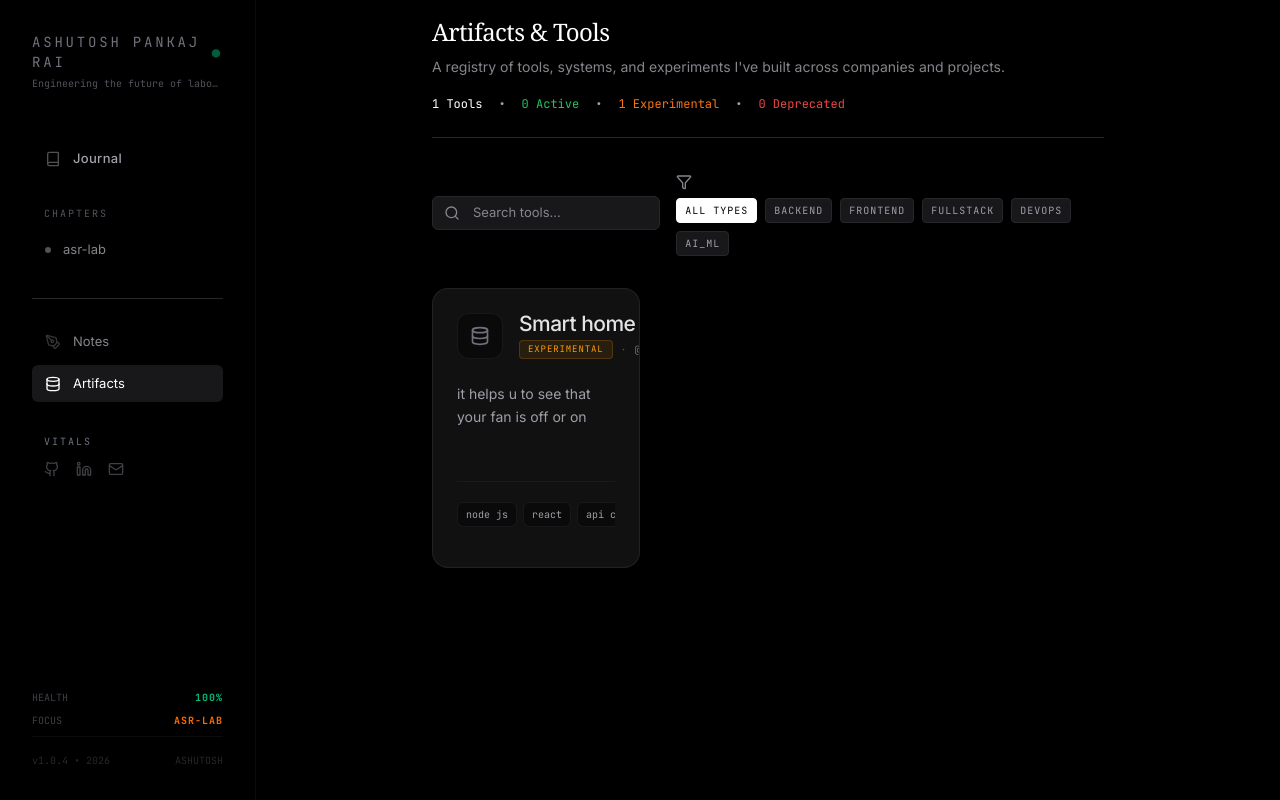
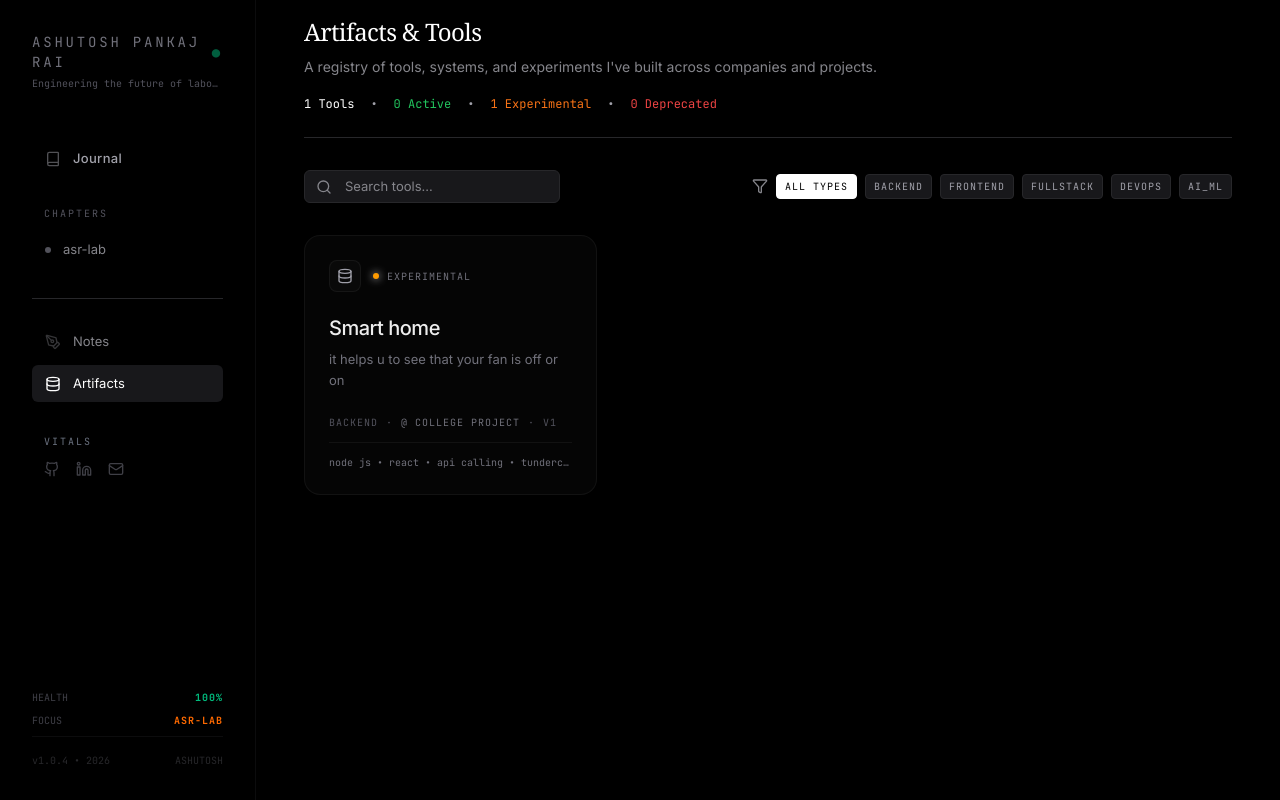
Before and after one commit to Ashurai84/ASR_LABS, a React (Vite) app in the folder frontend/: page / in a window 1280 px wide. Both pictures are taken after a click on the button "Artifacts". Built offline with nearby package versions, Linux system fonts and the light colour scheme.

Commit message:
style(frontend): hyper-optimize ToolCard presentation with pure Vercel/Linear style minimal aesthetic and fix constrained page layout in App.tsx

```diff
--- a/frontend/src/App.tsx
+++ b/frontend/src/App.tsx
@@ -174,7 +174,8 @@ function App() {
       <main className="flex-1 md:ml-64 relative min-h-screen">
         <div
           key={viewKey}
-          className="max-w-3xl mx-auto px-6 md:px-12 w-full transition-opacity duration-300 animate-[fadeIn_0.3s_ease-out]"
+          className={`mx-auto px-6 md:px-12 w-full transition-opacity duration-300 animate-[fadeIn_0.3s_ease-out] ${view === 'tools' ? 'max-w-6xl' : 'max-w-3xl'
+            }`}
         >
           {view === 'journal' && (
             <JournalStream
--- a/frontend/src/components/tools/ToolCard.tsx
+++ b/frontend/src/components/tools/ToolCard.tsx
@@ -18,18 +18,18 @@ const getTypeIcon = (type?: string, className?: string) => {
     }
 };
 
-const getStatusColor = (status: string) => {
+const getStatusInfo = (status: string) => {
     switch (status?.toUpperCase()) {
-        case 'ACTIVE': return 'text-emerald-500 bg-emerald-500/10 border-emerald-500/20';
-        case 'EXPERIMENTAL': return 'text-amber-500 bg-amber-500/10 border-amber-500/20';
-        case 'DEPRECATED': return 'text-red-500 bg-red-500/10 border-red-500/20';
-        default: return 'text-zinc-400 bg-zinc-800/50 border-zinc-700/50';
+        case 'ACTIVE': return { color: 'text-emerald-500', dot: 'bg-emerald-500' };
+        case 'EXPERIMENTAL': return { color: 'text-amber-500', dot: 'bg-amber-500' };
+        case 'DEPRECATED': return { color: 'text-red-500', dot: 'bg-red-500' };
+        default: return { color: 'text-zinc-500', dot: 'bg-zinc-600' };
     }
 };
 
 export const ToolCard: React.FC<ToolCardProps> = ({ tool }) => {
     const [isModalOpen, setIsModalOpen] = useState(false);
-    const statusColor = getStatusColor(tool.status);
+    const statusInfo = getStatusInfo(tool.status);
 
     // Lock body scroll when modal is open
     useEffect(() => {
@@ -43,7 +43,7 @@ export const ToolCard: React.FC<ToolCardProps> = ({ tool }) => {
         };
     }, [isModalOpen]);
 
-    // Aggregate Tags
+    // Aggregate Tags into a clean string
     let displayTags: string[] = [];
     if (tool.tech_stack) {
         Object.values(tool.tech_stack).forEach(arr => {
@@ -52,86 +52,70 @@ export const ToolCard: React.FC<ToolCardProps> = ({ tool }) => {
     } else if (Array.isArray(tool.tags)) {
         displayTags = [...tool.tags];
     }
-    const visibleTags = displayTags.slice(0, 3);
-    const hiddenCount = displayTags.length > 3 ? displayTags.length - 3 : 0;
+    const tagsString = displayTags.slice(0, 4).join(' • ') + (displayTags.length > 4 ? ` • +${displayTags.length - 4}` : '');
 
     return (
         <>
-            {/* The Card */}
+            {/* The Card - Ultra Premium Minimalist */}
             <div
                 onClick={() => setIsModalOpen(true)}
-                className="group block no-underline h-[280px] w-full bg-[#111] border border-zinc-800/80 rounded-2xl p-6 transition-all duration-300 hover:border-zinc-700 hover:bg-[#141414] relative overflow-hidden flex flex-col cursor-pointer hover:shadow-[0_8px_30px_rgba(0,0,0,0.4)] hover:-translate-y-1"
+                className="group block relative h-[260px] w-full bg-[#050505] border border-white/5 rounded-2xl p-6 transition-all duration-500 hover:border-white/10 hover:bg-[#0a0a0a] cursor-pointer flex flex-col justify-between hover:-translate-y-1 hover:shadow-[0_8px_30px_rgba(0,0,0,0.4)]"
             >
-
-                <div className="flex-grow z-10 flex flex-col justify-start pointer-events-none">
-
-                    {/* 1. Ultra-Clean Header Row */}
-                    <div className="flex items-center gap-4 mb-4">
-                        <div className="p-3 bg-black/40 rounded-xl border border-zinc-800/50 shadow-inner shrink-0 group-hover:bg-zinc-900 group-hover:border-zinc-700/50 transition-colors">
-                            {getTypeIcon(tool.type, "w-5 h-5 text-zinc-500 group-hover:text-zinc-300 transition-colors")}
-                        </div>
-                        <div className="flex flex-col">
-                            <h3 className="text-[19px] sm:text-[21px] font-medium font-sans text-zinc-200 tracking-tight leading-none group-hover:text-white transition-colors mb-1.5 line-clamp-1">
-                                {tool.name}
-                            </h3>
+                <div className="flex flex-col gap-4 pointer-events-none">
+                    {/* Header Sequence */}
+                    <div className="flex items-center justify-between">
+                        <div className="flex items-center gap-3">
+                            <div className="flex items-center justify-center w-8 h-8 bg-white/[0.02] rounded-lg border border-white/5 text-zinc-400 group-hover:text-zinc-200 transition-colors">
+                                {getTypeIcon(tool.type, "w-4 h-4")}
+                            </div>
                             <div className="flex items-center gap-2">
-                                <span className={`px-2 py-[2px] text-[9px] font-mono tracking-widest uppercase rounded flex items-center border ${statusColor}`}>
-                                    {tool.status}
-                                </span>
-                                {tool.work_context?.company && (
-                                    <>
-                                        <span className="text-zinc-600 font-mono text-[10px]">·</span>
-                                        <span className="text-zinc-500 font-mono text-[10px] tracking-wide uppercase truncate max-w-[120px]">
-                                            @ {tool.work_context.company}
-                                        </span>
-                                    </>
-                                )}
+                                <div className={`w-1.5 h-1.5 rounded-full ${statusInfo.dot} shadow-[0_0_8px_currentColor]`} />
+                                <span className="text-[10px] font-mono tracking-widest uppercase text-zinc-500 group-hover:text-zinc-400 transition-colors">{tool.status}</span>
                             </div>
                         </div>
                     </div>
 
-                    {/* 2. Text Content  */}
-                    <div className="flex-grow z-10 flex flex-col mt-2">
-                        <p className="text-[14px] text-zinc-400 font-sans leading-[1.6] line-clamp-3 group-hover:text-zinc-300 transition-colors">
+                    {/* Title and Context */}
+                    <div className="mt-2 text-left">
+                        <h3 className="text-[20px] font-medium font-sans text-[#ededed] tracking-tight leading-tight mb-2 line-clamp-1 group-hover:text-white transition-colors">
+                            {tool.name}
+                        </h3>
+                        <p className="text-[13px] text-zinc-500 font-sans leading-[1.6] line-clamp-3 group-hover:text-zinc-400 transition-colors pr-2">
                             {tool.description || "No description provided."}
                         </p>
                     </div>
-
                 </div>
 
-                {/* 3. Footer Bar - Pinned to bottom */}
-                <div className="flex flex-wrap items-center justify-between gap-4 pt-5 border-t border-zinc-800/50 shrink-0 group-hover:border-zinc-700/50 transition-colors mt-auto z-10 relative pointer-events-auto">
-
-                    {/* Tags Container */}
-                    <div className="flex gap-1.5 shrink-1 overflow-hidden">
-                        {visibleTags.map((tech, i) => (
-                            <span key={i} className="px-2 py-1 text-[10px] font-mono text-zinc-400 bg-black/40 border border-zinc-800/50 rounded-md shrink-0 whitespace-nowrap group-hover:border-zinc-700/50 transition-colors pointer-events-none">
-                                {tech}
-                            </span>
-                        ))}
-                        {hiddenCount > 0 && (
-                            <span className="px-1.5 py-1 text-[10px] font-mono text-zinc-600 font-medium tracking-wide pointer-events-none">
-                                +{hiddenCount}
-                            </span>
+                {/* Footer Sequence */}
+                <div className="flex flex-col gap-3 pointer-events-none mt-auto">
+                    <div className="flex items-center gap-2 text-[10px] font-mono text-zinc-600 uppercase tracking-widest truncate">
+                        {tool.type && <span>{tool.type}</span>}
+                        {tool.work_context?.company && (
+                            <>
+                                <span>·</span>
+                                <span className="text-zinc-500">@ {tool.work_context.company}</span>
+                            </>
+                        )}
+                        {tool.version && (
+                            <>
+                                <span>·</span>
+                                <span>v{tool.version}</span>
+                            </>
                         )}
                     </div>
 
-                    {/* Links */}
-                    <div className="flex items-center gap-2 shrink-0">
-                        {tool.links?.github && (
-                            <a href={tool.links.github} target="_blank" rel="noreferrer" onClick={(e) => e.stopPropagation()} className="p-2 bg-black/40 border border-zinc-800/50 hover:border-zinc-600  rounded-lg transition-all text-zinc-500 hover:text-white shadow-sm z-10">
-                                <Github className="w-3.5 h-3.5" />
-                            </a>
-                        )}
-                        {tool.links?.demo && (
-                            <a href={tool.links.demo} target="_blank" rel="noreferrer" onClick={(e) => e.stopPropagation()} className="px-3 py-1.5 text-[11px] font-mono font-bold text-black bg-zinc-200 hover:bg-white rounded-lg transition-all shadow-sm flex items-center gap-1.5 z-10">
-                                Demo <ExternalLink className="w-3.5 h-3.5" />
-                            </a>
-                        )}
+                    <div className="w-full h-px bg-white/5 group-hover:bg-white/10 transition-colors" />
+
+                    <div className="text-[10px] font-mono text-zinc-500 truncate group-hover:text-zinc-400 transition-colors">
+                        {tagsString || 'NO ARCHITECTURE DEFINED'}
                     </div>
                 </div>
 
-                <div className="absolute -top-12 -right-12 w-48 h-48 bg-white/[0.015] rounded-full blur-3xl opacity-0 group-hover:opacity-100 transition-opacity duration-700 pointer-events-none z-0 mix-blend-screen" />
+                {/* Lighting effects */}
+                <div className="absolute inset-0 bg-gradient-to-tr from-white/[0.04] to-transparent opacity-0 group-hover:opacity-100 transition-opacity duration-700 rounded-2xl pointer-events-none" />
+                <div className="absolute top-6 right-6 text-zinc-800 group-hover:text-zinc-600 transition-colors duration-500">
+                    <ExternalLink className="w-4 h-4 opacity-0 -translate-x-2 translate-y-2 group-hover:opacity-100 group-hover:translate-x-0 group-hover:translate-y-0 transition-all duration-300" />
+                </div>
             </div>
 
             {/* Modal Overlay */}
```
